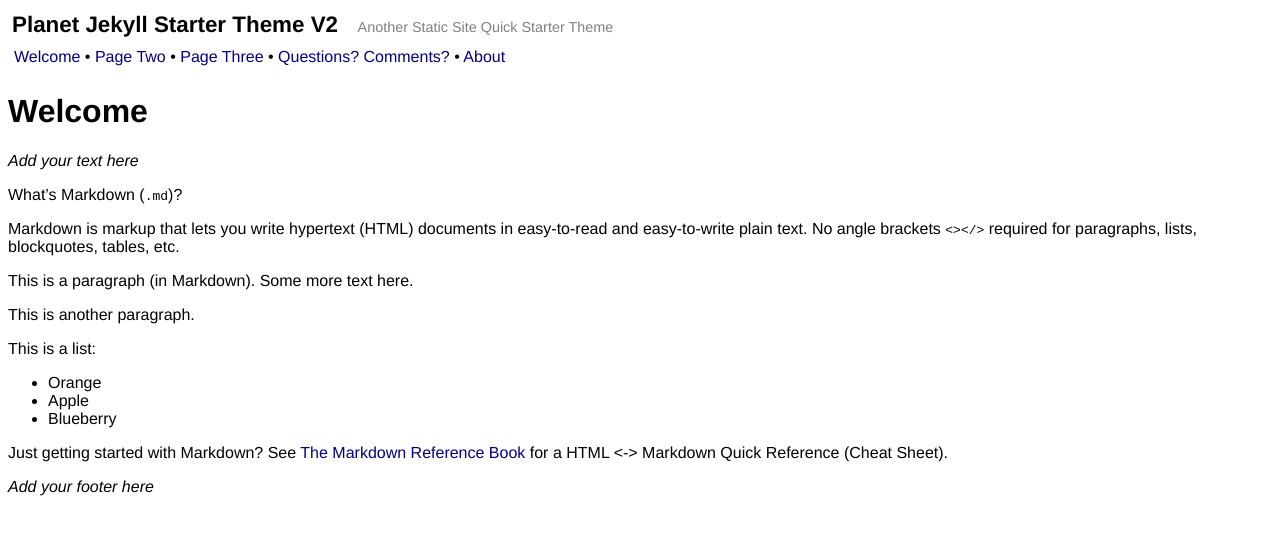
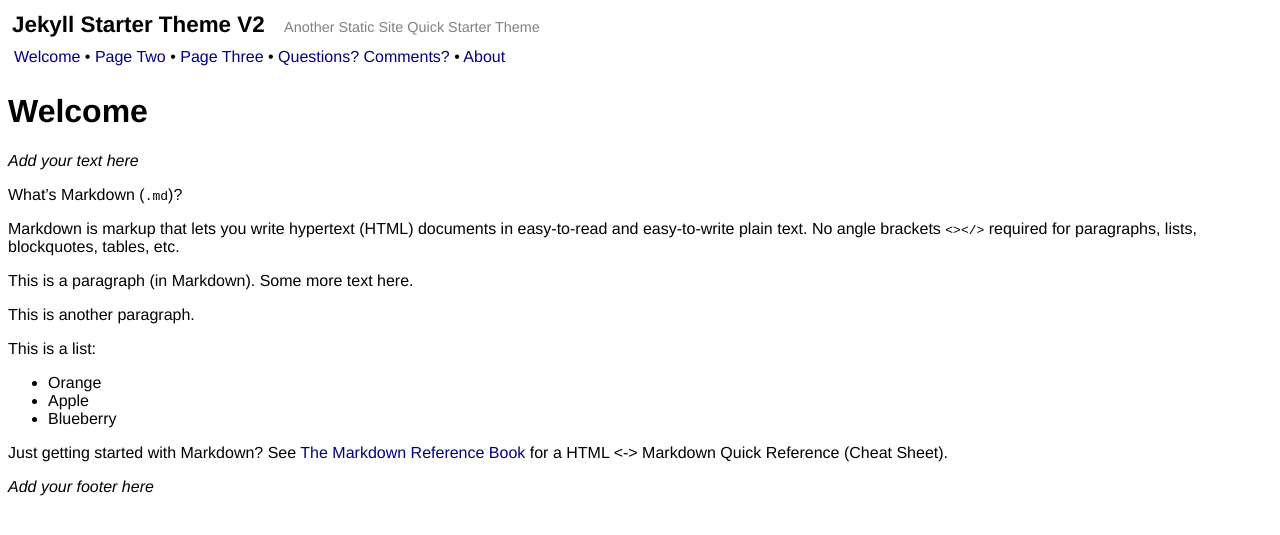
Before and after one commit to henrythemes/jekyll-starter-theme-v2, a Jekyll site: the page built from index.md, in a window 1280 px wide. Shown: the top 535 px of the page. Built offline with Jekyll 4.4.1, drawn with Linux system fonts in a browser that asks for light colours.

Commit message:
Update _config.yml

```diff
--- a/_config.yml
+++ b/_config.yml
@@ -1,7 +1,7 @@
 ###########
 # site.title
 
-title:    'Planet Jekyll Starter Theme V2'
+title:    'Jekyll Starter Theme V2'
 subtitle: 'Another Static Site Quick Starter Theme'
 
 
@@ -11,7 +11,7 @@ subtitle: 'Another Static Site Quick Starter Theme'
 #    note: for root path use empty string e.g. '' - do NOT include trailing slash e.g. /
 
 path:  '/jekyll-starter-theme-v2'
-url:   'http://planetjekyll.github.io/jekyll-starter-theme-v2'
+url:   'http://henrythemes.github.io/jekyll-starter-theme-v2'
 
 
 nav:
@@ -19,7 +19,7 @@ nav:
 - { title: 'Page Two',             href: '/jekyll-starter-theme-v2/two.html' }
 - { title: 'Page Three',           href: '/jekyll-starter-theme-v2/three.html' }
 - { title: 'Questions? Comments?', href: 'http://groups.google.com/group/wwwmake' }
-- { title: 'About',                href: 'https://github.com/planetjekyll/jekyll-starter-theme-v2' }
+- { title: 'About',                href: 'https://github.com/henrythemes/jekyll-starter-theme-v2' }
 
 
 #########################
```
